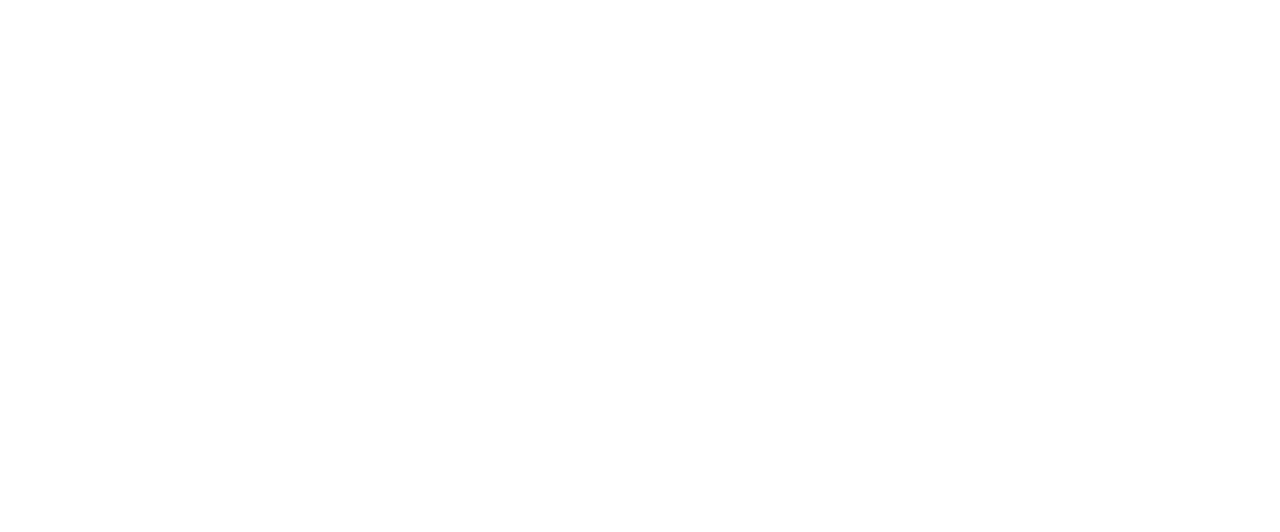
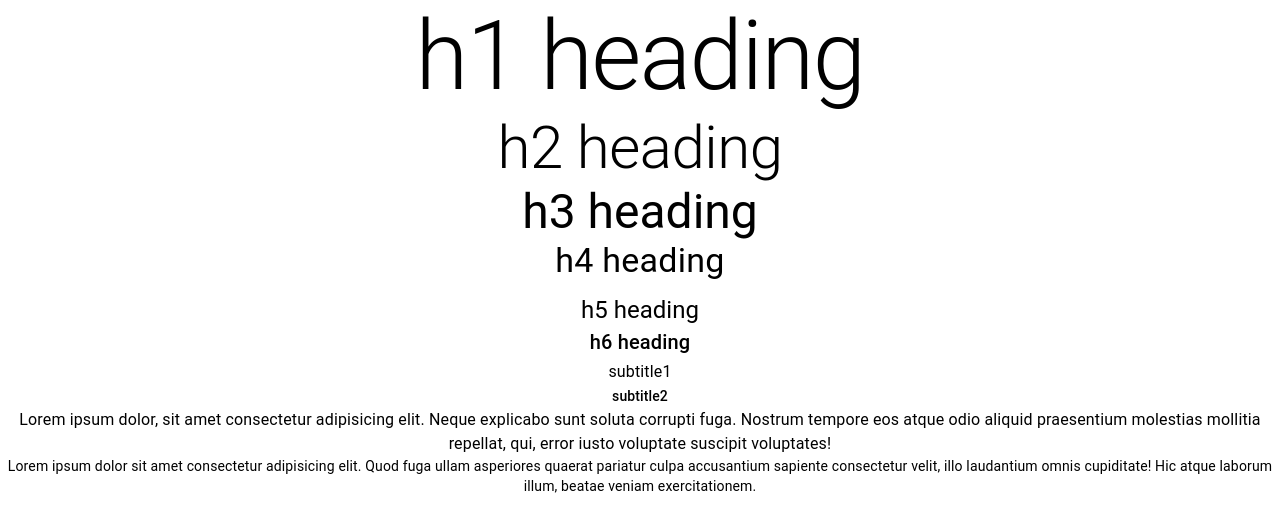
Before and after one commit to PatharkarAkshay/react_material_ui_tutorial, a React (Create React App) app: page / in a window 1280 px wide. Shown: the top 532 px of the page. Built offline with nearby package versions, Linux system fonts and the light colour scheme.

Commit message:
Typography

```diff
--- a/src/App.tsx
+++ b/src/App.tsx
@@ -1,8 +1,10 @@
 import './App.css';
+import MuiTypography from './components/MuiTypography';
 
 function App() {
   return (
     <div className="App">
+      <MuiTypography />
     </div>
   );
 }
--- /dev/null
+++ b/src/components/MuiTypography.tsx
@@ -0,0 +1,21 @@
+import { Typography } from "@mui/material";
+
+const MuiTypography = () => {
+  return (
+    <div>
+        <Typography variant="h1">h1 heading</Typography>
+        <Typography variant="h2">h2 heading</Typography>
+        <Typography variant="h3">h3 heading</Typography>
+        <Typography variant="h4" component="h1" gutterBottom>h4 heading</Typography>
+        <Typography variant="h5">h5 heading</Typography>
+        <Typography variant="h6">h6 heading</Typography>
+
+        <Typography variant="subtitle1">subtitle1</Typography>
+        <Typography variant="subtitle2">subtitle2</Typography>
+        <Typography variant="body1">Lorem ipsum dolor, sit amet consectetur adipisicing elit. Neque explicabo sunt soluta corrupti fuga. Nostrum tempore eos atque odio aliquid praesentium molestias mollitia repellat, qui, error iusto voluptate suscipit voluptates!</Typography>
+        <Typography variant="body2">Lorem ipsum dolor sit amet consectetur adipisicing elit. Quod fuga ullam asperiores quaerat pariatur culpa accusantium sapiente consectetur velit, illo laudantium omnis cupiditate! Hic atque laborum illum, beatae veniam exercitationem.</Typography>
+    </div>
+  )
+}
+
+export default MuiTypography
```
